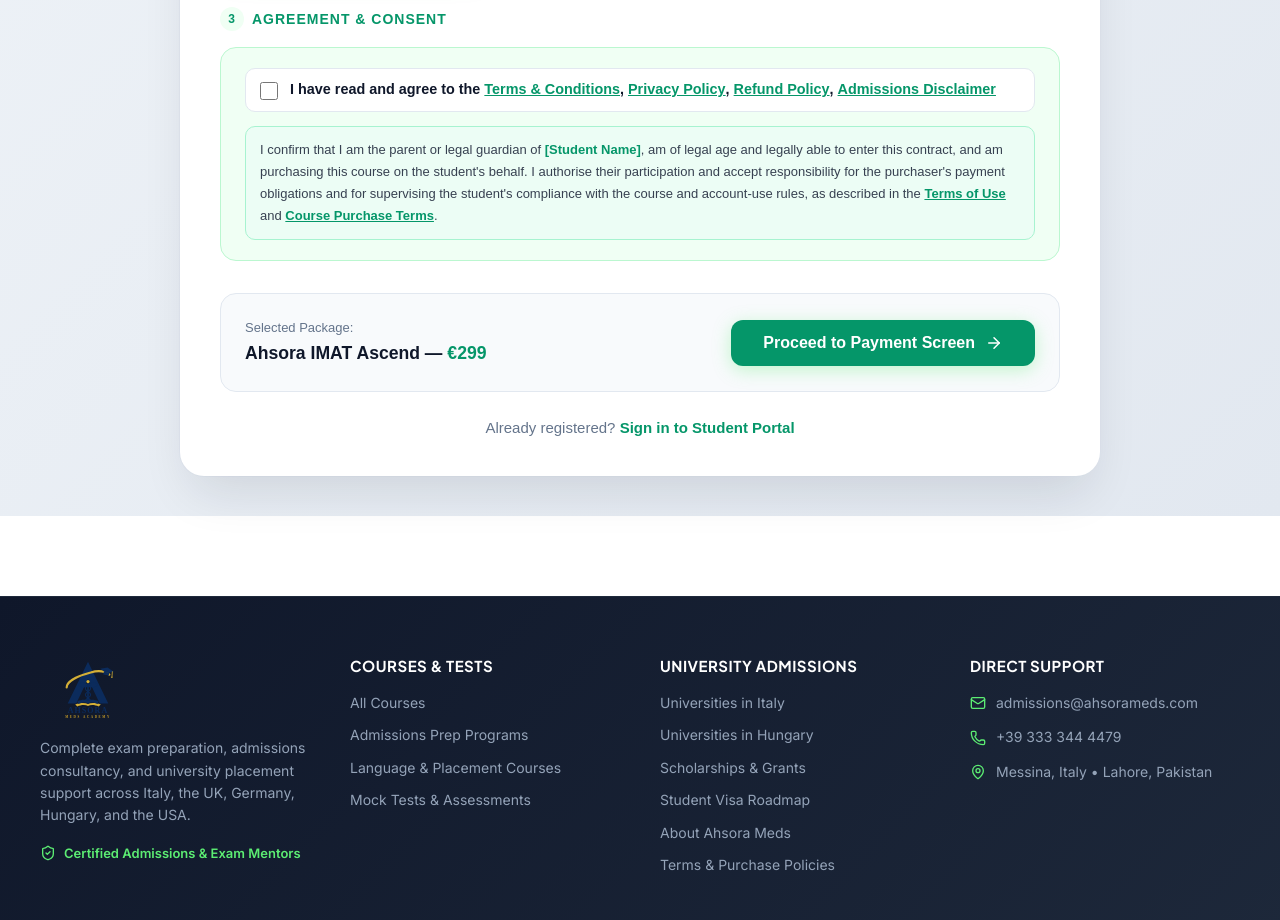
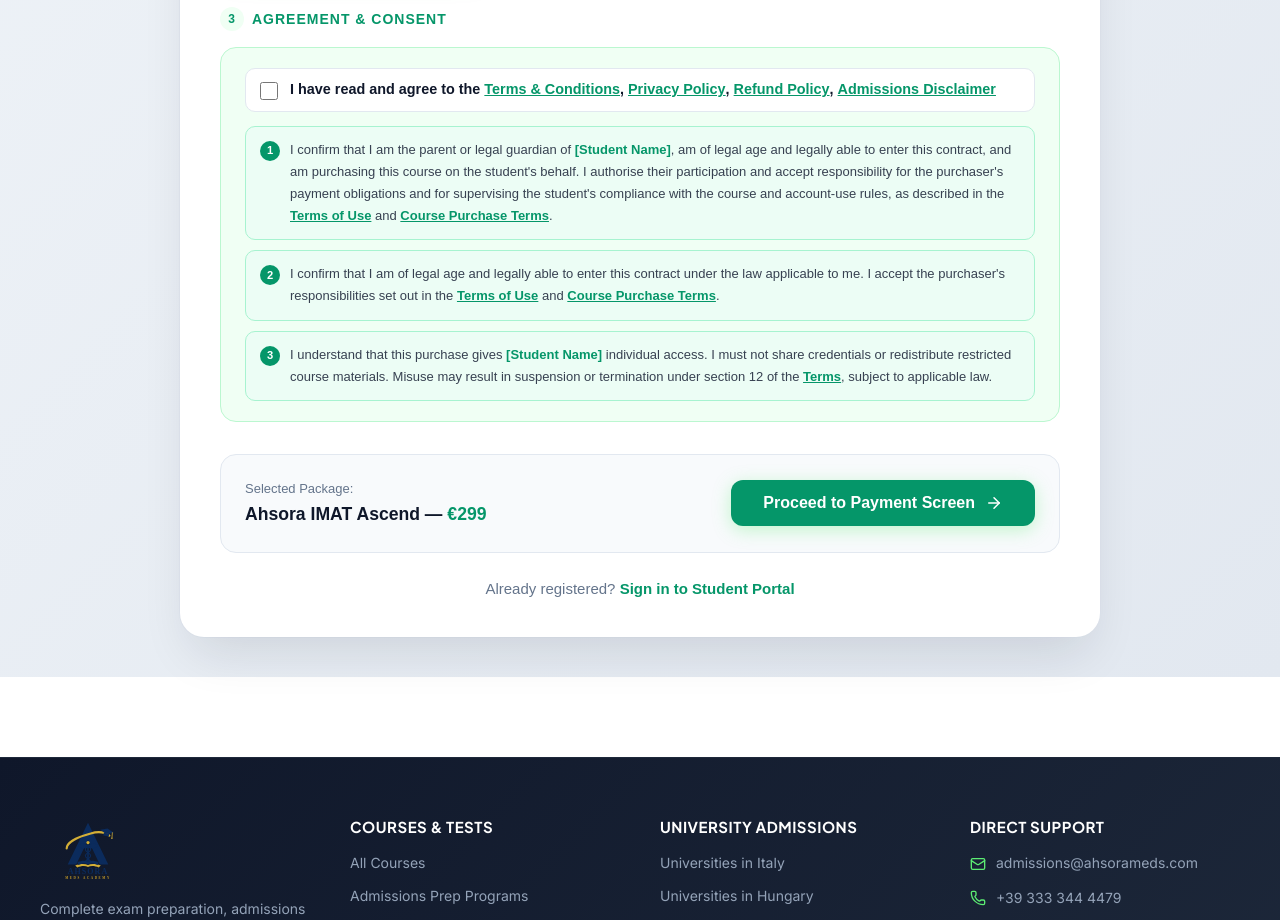
Before and after one commit to ch-muaz-kamboh/Ahsoraa-med-academy, a Next.js app: page /register in a window 1280 px wide. Shown: the part 920-1840 px from the top of the page. Built offline with nearby package versions, Linux system fonts and the light colour scheme; no server answers; the database is empty; a web font is replaced by a local one.

Commit message:
Add 3 legal confirmation statements below agreement checkbox

```diff
--- a/src/app/(auth)/register/page.tsx
+++ b/src/app/(auth)/register/page.tsx
@@ -693,7 +693,10 @@ export default function RegisterPage() {
                   </div>
                 </label>
 
-                {/* Guardian / legal confirmation paragraph */}
+                {/* Legal confirmation paragraphs */}
+                <div style={{ display: 'flex', flexDirection: 'column', gap: '10px' }}>
+
+                  {/* Statement 1 — Guardian authority */}
                   <div
                     style={{
                       fontSize: '0.8125rem',
@@ -703,8 +706,26 @@ export default function RegisterPage() {
                       backgroundColor: '#ECFDF5',
                       borderRadius: '10px',
                       border: '1px solid #A7F3D0',
+                      display: 'flex',
+                      gap: '10px',
+                      alignItems: 'flex-start',
                     }}
                   >
+                    <span style={{
+                      flexShrink: 0,
+                      width: '20px',
+                      height: '20px',
+                      borderRadius: '50%',
+                      backgroundColor: '#059669',
+                      color: '#fff',
+                      fontSize: '0.7rem',
+                      fontWeight: 800,
+                      display: 'inline-flex',
+                      alignItems: 'center',
+                      justifyContent: 'center',
+                      marginTop: '2px',
+                    }}>1</span>
+                    <span>
                       I confirm that I am the parent or legal guardian of{' '}
                       <strong style={{ color: '#059669' }}>
                         {formData.firstName || formData.lastName
@@ -721,6 +742,97 @@ export default function RegisterPage() {
                         Course Purchase Terms
                       </a>
                       .
+                    </span>
+                  </div>
+
+                  {/* Statement 2 — Personal legal capacity */}
+                  <div
+                    style={{
+                      fontSize: '0.8125rem',
+                      color: '#374151',
+                      lineHeight: '1.7',
+                      padding: '12px 14px',
+                      backgroundColor: '#ECFDF5',
+                      borderRadius: '10px',
+                      border: '1px solid #A7F3D0',
+                      display: 'flex',
+                      gap: '10px',
+                      alignItems: 'flex-start',
+                    }}
+                  >
+                    <span style={{
+                      flexShrink: 0,
+                      width: '20px',
+                      height: '20px',
+                      borderRadius: '50%',
+                      backgroundColor: '#059669',
+                      color: '#fff',
+                      fontSize: '0.7rem',
+                      fontWeight: 800,
+                      display: 'inline-flex',
+                      alignItems: 'center',
+                      justifyContent: 'center',
+                      marginTop: '2px',
+                    }}>2</span>
+                    <span>
+                      I confirm that I am of legal age and legally able to enter this contract under the law applicable to me. I accept the purchaser&apos;s responsibilities set out in the{' '}
+                      <a href="/terms" target="_blank" rel="noopener noreferrer"
+                        style={{ color: '#059669', textDecoration: 'underline', fontWeight: 600 }}>
+                        Terms of Use
+                      </a>{' '}and{' '}
+                      <a href="/terms#course-purchase" target="_blank" rel="noopener noreferrer"
+                        style={{ color: '#059669', textDecoration: 'underline', fontWeight: 600 }}>
+                        Course Purchase Terms
+                      </a>
+                      .
+                    </span>
+                  </div>
+
+                  {/* Statement 3 — Individual access & no credential sharing */}
+                  <div
+                    style={{
+                      fontSize: '0.8125rem',
+                      color: '#374151',
+                      lineHeight: '1.7',
+                      padding: '12px 14px',
+                      backgroundColor: '#ECFDF5',
+                      borderRadius: '10px',
+                      border: '1px solid #A7F3D0',
+                      display: 'flex',
+                      gap: '10px',
+                      alignItems: 'flex-start',
+                    }}
+                  >
+                    <span style={{
+                      flexShrink: 0,
+                      width: '20px',
+                      height: '20px',
+                      borderRadius: '50%',
+                      backgroundColor: '#059669',
+                      color: '#fff',
+                      fontSize: '0.7rem',
+                      fontWeight: 800,
+                      display: 'inline-flex',
+                      alignItems: 'center',
+                      justifyContent: 'center',
+                      marginTop: '2px',
+                    }}>3</span>
+                    <span>
+                      I understand that this purchase gives{' '}
+                      <strong style={{ color: '#059669' }}>
+                        {formData.firstName || formData.lastName
+                          ? `${formData.firstName} ${formData.lastName}`.trim()
+                          : '[Student Name]'}
+                      </strong>{' '}
+                      individual access. I must not share credentials or redistribute restricted course materials. Misuse may result in suspension or termination under section 12 of the{' '}
+                      <a href="/terms#section-12" target="_blank" rel="noopener noreferrer"
+                        style={{ color: '#059669', textDecoration: 'underline', fontWeight: 600 }}>
+                        Terms
+                      </a>
+                      , subject to applicable law.
+                    </span>
+                  </div>
+
                 </div>
               </div>
             </div>
```
Lines whose indentation alone changed are shown as unchanged.
